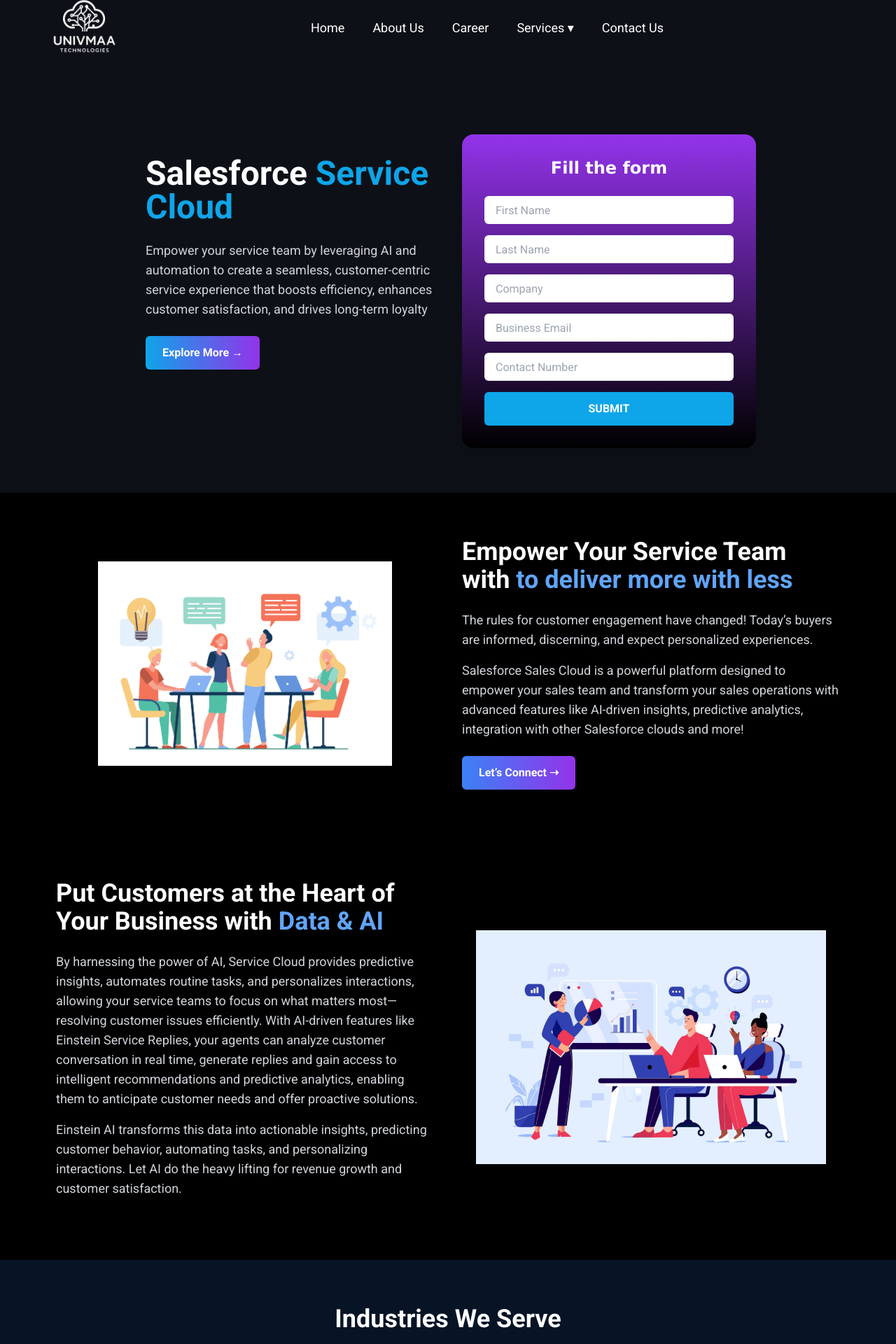
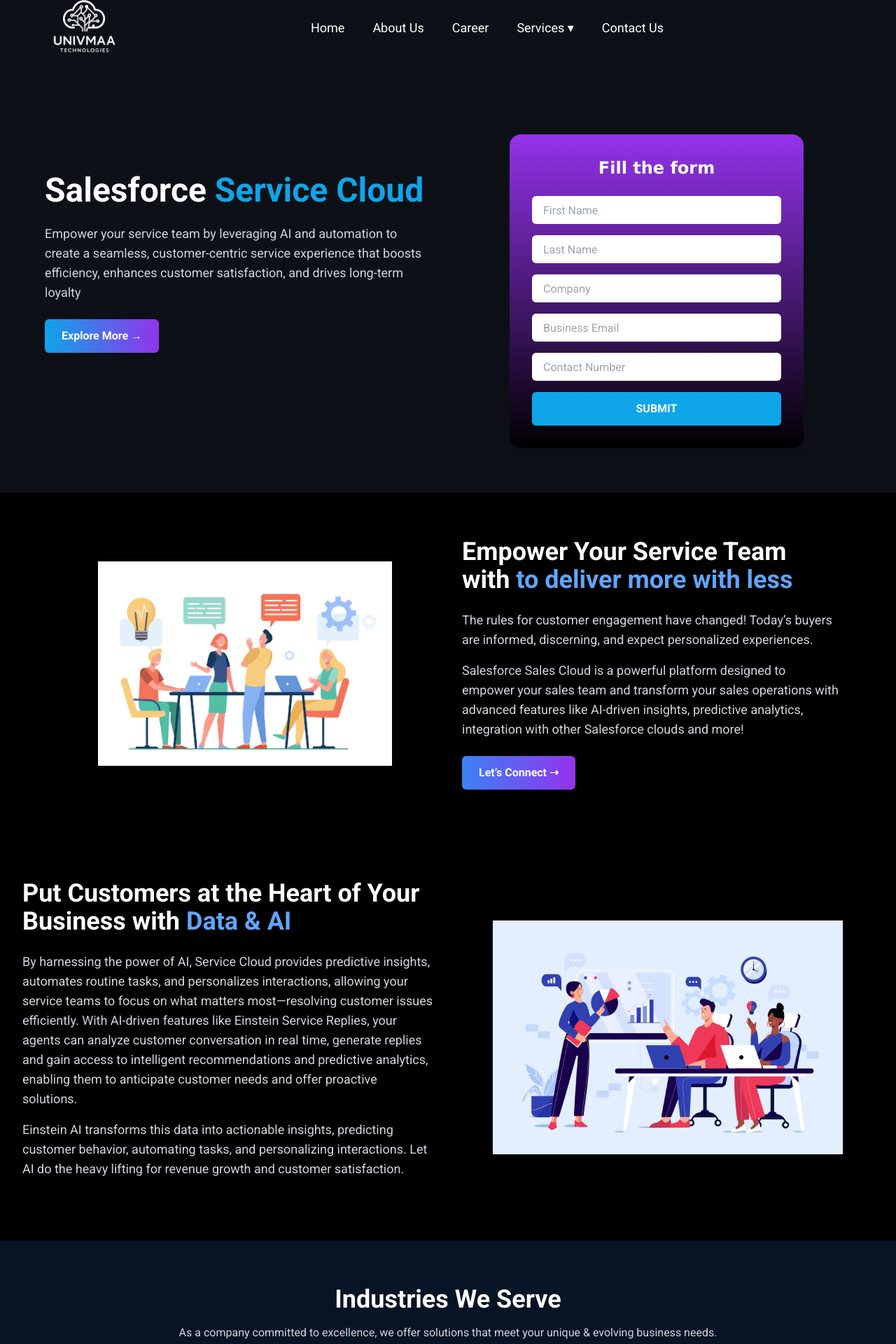
Before and after one commit to univmaa-admin/Univmaa, a React (Vite) app: page /servicecloud in a window 1280 px wide. Shown: the top 1920 px of the page at 70% size. Built offline with nearby package versions, Linux system fonts and the light colour scheme.

Commit message:
Update ServiceCloudPage.jsx

```diff
--- a/src/components/ServiceDropdown/ServiceCloudPage.jsx
+++ b/src/components/ServiceDropdown/ServiceCloudPage.jsx
@@ -23,7 +23,7 @@
     <>
       <Navbar />
       {/* ========================== Section 1 ========================== */}
-      <section className="bg-[#0D1117] pt-28 text-white px-6 md:px-52 py-16 grid md:grid-cols-2 gap-10 items-center relative">
+      <section className="bg-[#0D1117] pt-28 text-white px-6 md:px-16 md:pr-16 py-16 grid md:grid-cols-2 gap-10 items-center relative overflow-hidden">
         {/* Left Content */}
         <ServiceDyanamic serviceKey="service-cloud" />
         {/* Right Form */}
@@ -82,7 +82,7 @@
 
       {/* ========================== Section 3 ========================== */}
       <motion.section
-        className="bg-black text-white px-6 md:px-20 py-16 grid md:grid-cols-2 gap-10 items-center"
+        className="bg-black text-white px-6 md:px-8 py-16 grid md:grid-cols-2 gap-10 items-center"
         initial="hidden"
         whileInView="visible"
         viewport={{ once: true }}
```
